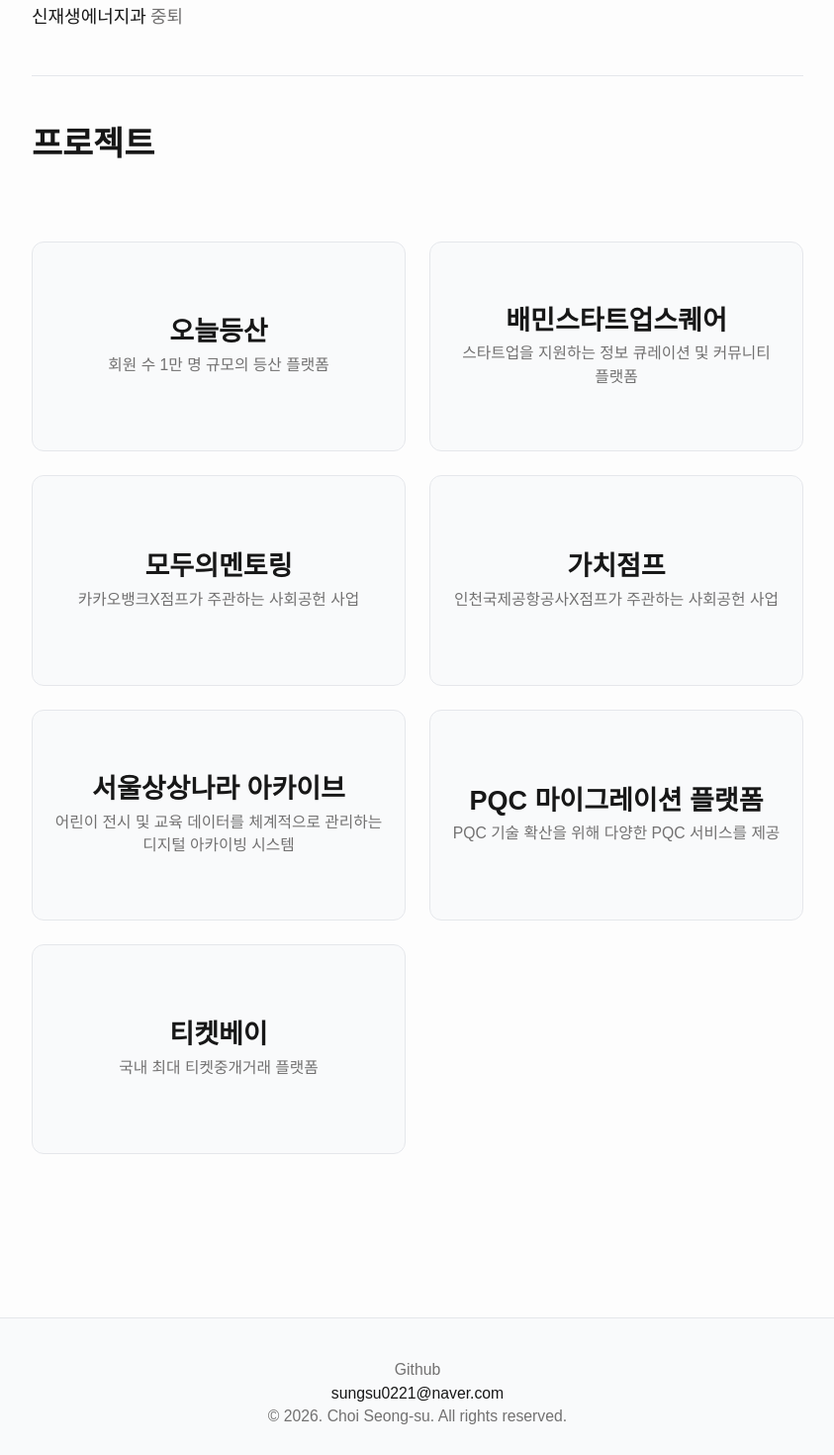
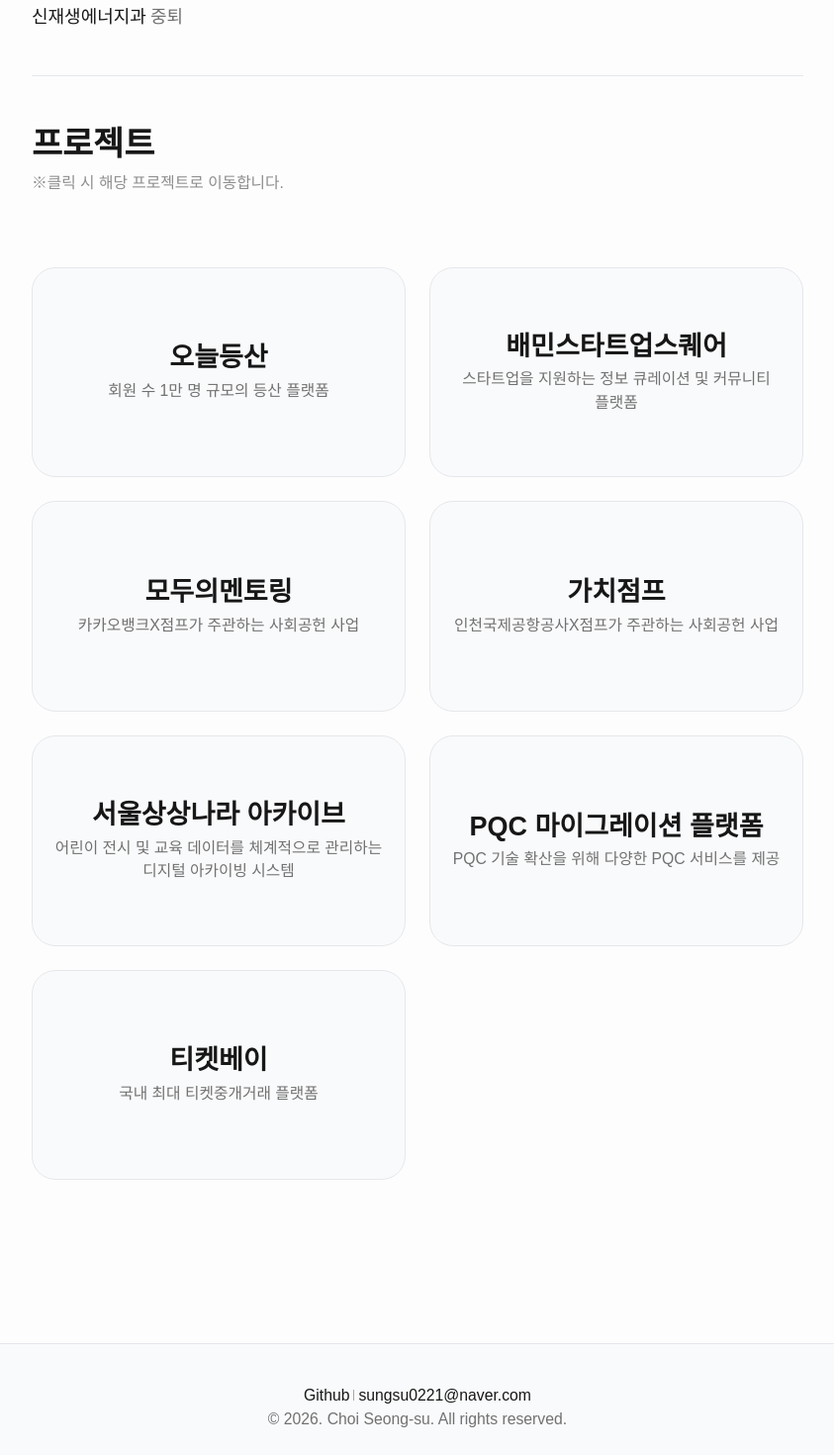
Before and after one commit to seongsu-git/portfolio, a Next.js app: page / in a window 1280 px wide. Shown: the part 3460-4930 px from the top of the page at 99% size, without its empty margins (218-1061 px from the left). Built offline with nearby package versions, Linux system fonts and the light colour scheme; a web font is replaced by a local one.

Commit message:
a:hover, project 수정

```diff
--- a/src/app/css/globals.css
+++ b/src/app/css/globals.css
@@ -40,6 +40,10 @@ h4,
 h5 {
   font-weight: 700;
   margin: 0;
+}
+
+a:hover {
+  text-decoration: underline;
 }
 
 b {
@@ -261,7 +265,7 @@ ul ul {
   position: relative;
   width: 100%;
   aspect-ratio: 16 / 9;
-  border-radius: 12px;
+  border-radius: 24px;
   overflow: hidden;
   background-color: var(--bg-card);
   border: 1px solid var(--border);
@@ -355,6 +359,23 @@ footer {
   color: var(--muted);
 }
 
+.footer-link {
+  display: flex;
+  align-items: center;
+  justify-content: center;
+  color: var(--foreground);
+}
+
+.footer-link p:not(:first-child)::before {
+  content: '';
+  display: inline-block;
+  width: 1px;
+  height: 0.6rem;
+  background-color: var(--muted);
+  margin: 0 4px;
+  opacity: 0.6;
+}
+
 button {
   all: unset;
   font-family: inherit;
@@ -365,6 +386,16 @@ button {
 
 .button-copy:hover {
   text-decoration: underline;
+}
+
+.section-projects h2::after {
+  content: '※클릭 시 해당 프로젝트로 이동합니다.';
+  display: block;
+  margin-top: 4px;
+  font-size: 0.875rem;
+  font-weight: 400;
+  color: var(--muted);
+  opacity: 0.8;
 }
 
 /* Responsive */
```
